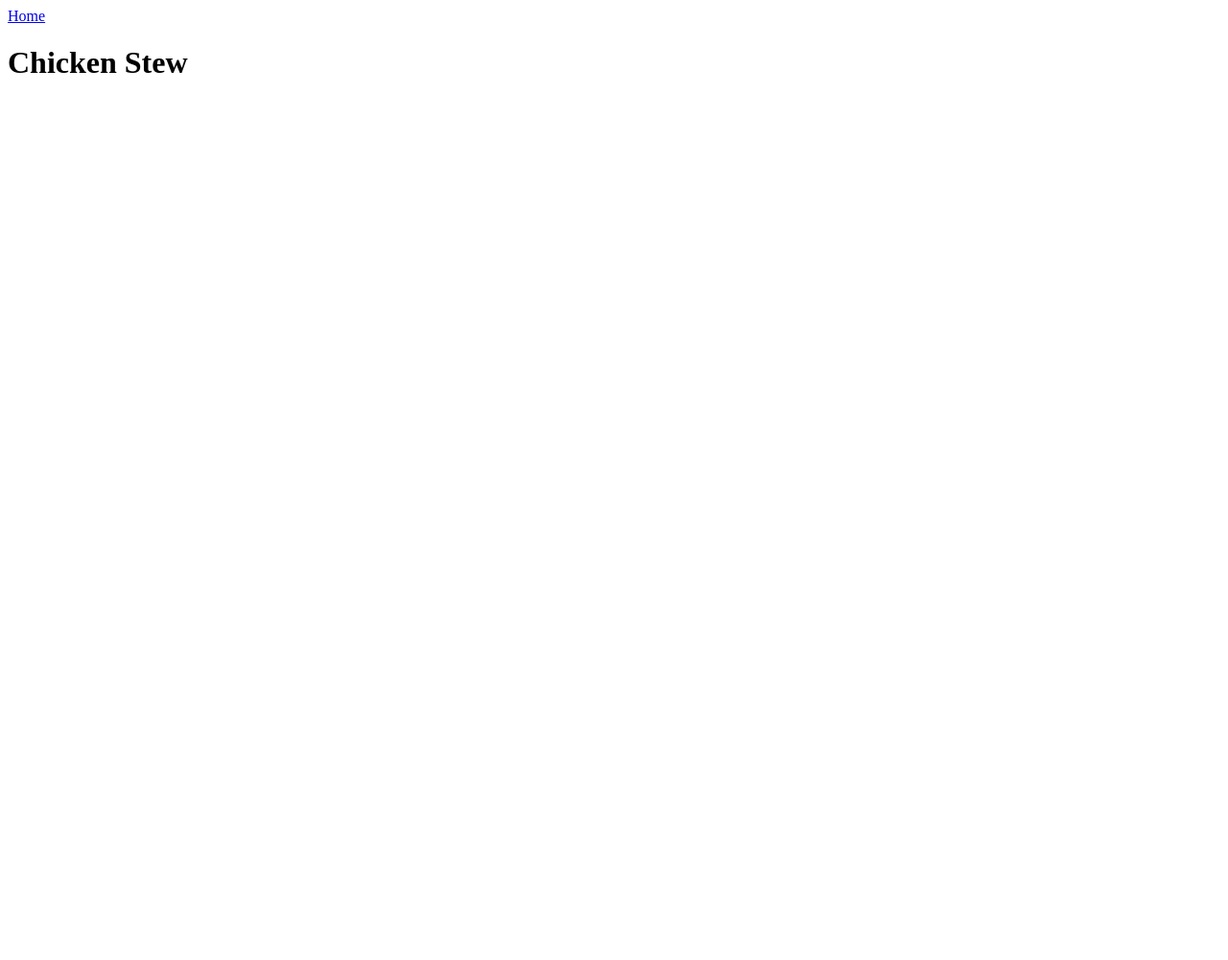
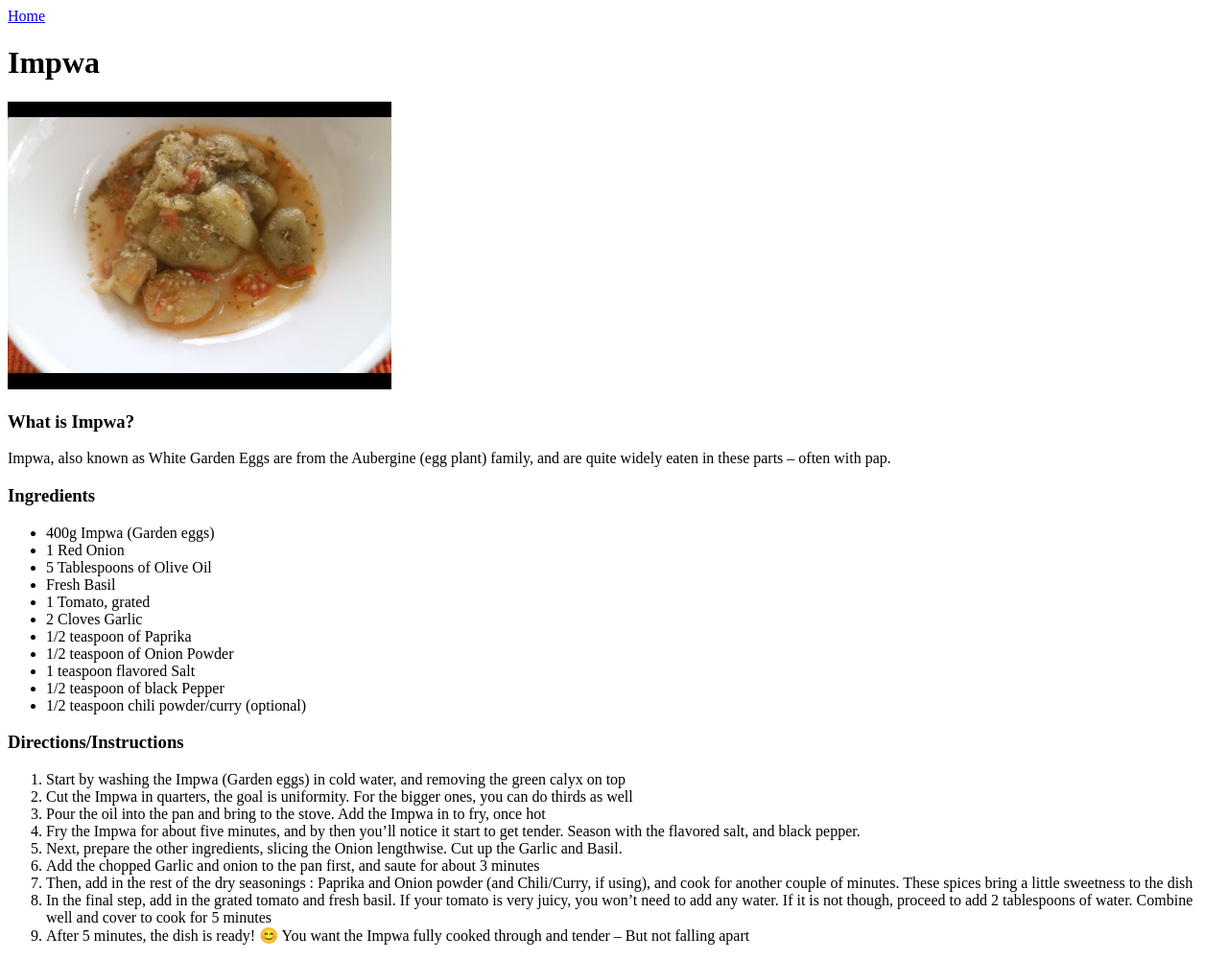
Before and after one commit to PatDevelops/odin-recipes-2, a plain HTML site: page recipes/chickenStew.html in a window 1280 px wide. Shown: the whole page at 96% size. Before the commit the page ends 800 px from the top, so only its background shows below. Drawn offline with Linux system fonts and the light colour scheme.

Commit message:
Add picturess and content to website
Pictures added for better user experience.
Html and content added.

```diff
--- a/recipes/chickenStew.html
+++ b/recipes/chickenStew.html
@@ -3,10 +3,55 @@
   <head>
     <meta charset="UTF-8" />
     <meta name="viewport" content="width=device-width, initial-scale=1.0" />
-    <title>Odin Recipes | Chicken Stew</title>
+    <title>Odin Recipes | Impwa</title>
   </head>
   <body>
     <a href="../index.html">Home</a>
-    <h1>Chicken Stew</h1>
+    <h1>Impwa</h1>
+    <div>
+      <img
+        src="../images/Impwa recipe.jpg"
+        alt="fried garden eggs"
+        height="300"
+      />
+      <p>
+        <h3>What is Impwa?</h3>
+        Impwa, also known as White Garden Eggs are from the Aubergine (egg
+        plant) family, and are quite widely eaten in these parts – often with
+        pap.
+      </p>
+      <p>
+        <h3>Ingredients</h3>
+        <ul>
+            <li>400g Impwa (Garden eggs)</li>
+            <li>1 Red Onion</li>
+            <li>5 Tablespoons of Olive Oil</li>
+            <li>Fresh Basil</li>
+            <li>1 Tomato, grated</li>
+            <li>2 Cloves Garlic</li>
+            <li>1/2 teaspoon of Paprika</li>
+            <li>1/2 teaspoon of Onion Powder</li>
+            <li>1 teaspoon flavored Salt</li>
+            <li>1/2 teaspoon of black Pepper</li>
+            <li>1/2 teaspoon chili powder/curry (optional)</li>
+        </ul>
+      </p>
+      <p>
+        <h3>Directions/Instructions</h3>
+        <ol>
+            <li>Start by washing the Impwa (Garden eggs) in cold water, and removing the green calyx on top</li>
+            <li>Cut the Impwa in quarters, the goal is uniformity. For the bigger ones, you can do thirds as well
+            </li>
+            <li>Pour the oil into the pan and bring to the stove. Add the Impwa in to fry, once hot</li>
+            <li>Fry the Impwa for about five minutes, and by then you’ll notice it start to get tender. Season with the flavored salt, and black pepper.</li>
+            <li>Next, prepare the other ingredients, slicing the Onion lengthwise. Cut up the Garlic and Basil.
+            </li>
+            <li>Add the chopped Garlic and onion to the pan first, and saute for about 3 minutes</li>
+            <li>Then, add in the rest of the dry seasonings : Paprika and Onion powder (and Chili/Curry, if using), and cook for another couple of minutes. These spices bring a little sweetness to the dish</li>
+            <li>In the final step, add in the grated tomato and fresh basil. If your tomato is very juicy, you won’t need to add any water. If it is not though, proceed to add 2 tablespoons of water. Combine well and cover to cook for 5 minutes</li>
+            <li>After 5 minutes, the dish is ready! 😊 You want the Impwa fully cooked through and tender – But not falling apart</li>
+        </ol>
+      </p>
+    </div>
   </body>
 </html>
```
Also changed, not shown: images/Chicken-Stew.jpg (added), images/Impwa recipe.jpg (added), images/Zambezi_baked_fish.png (added).
